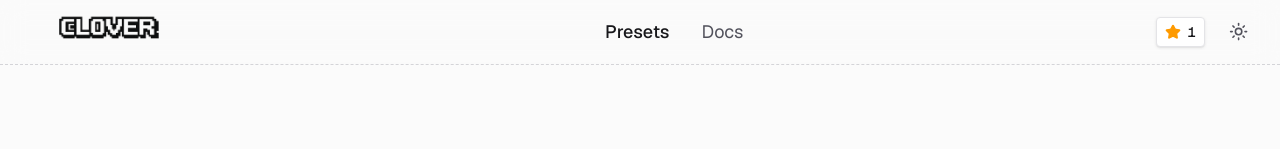
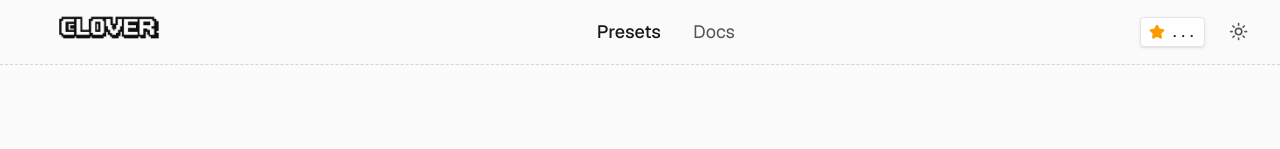
Before and after one commit to clover-kit/Clover, a Next.js app: page /presets in a window 1280 px wide. Shown: the top 149 px of the page. Built offline with nearby package versions, Linux system fonts and the light colour scheme; no server answers.

Commit message:
feature:github star

```diff
--- a/app/docs/page.tsx
+++ b/app/docs/page.tsx
@@ -3,6 +3,7 @@
 import React from "react";
 import Image from "next/image";
 import Link from "next/link";
+import { GithubStars } from "@/components/github-stars";
 import { useTheme } from "next-themes";
 import { Star, Moon, Sun, ChevronRight, Terminal, Copy, Check, Info, Github } from "lucide-react";
 import { useState } from "react";
@@ -32,10 +33,7 @@ export default function DocsPage() {
                     </div>
 
                     <div className="flex items-center gap-4">
-                        <div className="hidden sm:flex items-center gap-1.5 border border-zinc-200 dark:border-zinc-800 bg-white dark:bg-zinc-900 px-2 py-1 rounded shadow-sm">
-                            <Star className="w-4 h-4 text-amber-500 fill-amber-500" />
-                            <span className="text-sm font-medium font-mono text-zinc-900 dark:text-zinc-100">1</span>
-                        </div>
+                        <GithubStars />
                         <button
                             onClick={() => setTheme(theme === "dark" ? "light" : "dark")}
                             className="relative p-2 hover:bg-zinc-100 dark:hover:bg-zinc-800 rounded-full transition-colors"
--- a/app/page.tsx
+++ b/app/page.tsx
@@ -3,6 +3,7 @@
 import React from "react";
 import Image from "next/image";
 import Link from "next/link";
+import { GithubStars } from "@/components/github-stars";
 import { motion } from "framer-motion";
 import { useTheme } from "next-themes";
 import {
@@ -53,10 +54,7 @@ export default function LandingPage() {
           </div>
 
           <div className="flex items-center gap-4">
-            <div className="hidden sm:flex items-center gap-1.5 border border-zinc-200 dark:border-zinc-800 bg-white dark:bg-zinc-900 px-2 py-1 rounded shadow-sm">
-              <Star className="w-4 h-4 text-amber-500 fill-amber-500" />
-              <span className="text-sm font-medium font-mono text-zinc-900 dark:text-zinc-100">1</span>
-            </div>
+            <GithubStars />
             <button
               onClick={() => setTheme(theme === "dark" ? "light" : "dark")}
               className="relative p-2 hover:bg-zinc-100 dark:hover:bg-zinc-800 rounded-full transition-colors"
--- a/app/playground/page.tsx
+++ b/app/playground/page.tsx
@@ -3,6 +3,7 @@
 import React, { useState, useEffect, Suspense } from "react";
 import Image from "next/image";
 import Link from "next/link";
+import { GithubStars } from "@/components/github-stars";
 import { useSearchParams } from "next/navigation";
 import { motion, Variants } from "framer-motion";
 import { useTheme } from "next-themes";
@@ -447,10 +448,7 @@ export default function LiveTextPlayground() {
                     </div>
 
                     <div className="flex items-center gap-4">
-                        <div className="hidden sm:flex items-center gap-1.5 border border-zinc-200 dark:border-zinc-800 bg-white dark:bg-zinc-900 px-2 py-1 rounded shadow-sm">
-                            <Star className="w-4 h-4 text-amber-500 fill-amber-500" />
-                            <span className="text-sm font-medium font-mono text-zinc-900 dark:text-zinc-100">1</span>
-                        </div>
+                        <GithubStars />
                         <button
                             onClick={() => setTheme(theme === "dark" ? "light" : "dark")}
                             className="relative p-2 hover:bg-zinc-100 dark:hover:bg-zinc-800 rounded-full transition-colors"
--- a/app/presets/page.tsx
+++ b/app/presets/page.tsx
@@ -3,6 +3,7 @@
 import React, { useState, useEffect } from "react";
 import Image from "next/image";
 import Link from "next/link";
+import { GithubStars } from "@/components/github-stars";
 import { motion } from "framer-motion";
 import { useTheme } from "next-themes";
 import { Star, Moon, Sun, ArrowRight, Zap, Terminal, AlignLeft, Sparkles, Copy, Monitor, Smartphone, RotateCcw, MoveVertical, Video, Search, Github } from "lucide-react";
@@ -102,10 +103,7 @@ export default function PresetsPage() {
                     </div>
 
                     <div className="flex items-center gap-4">
-                        <div className="hidden sm:flex items-center gap-1.5 border border-zinc-200 dark:border-zinc-800 bg-white dark:bg-zinc-900 px-2 py-1 rounded shadow-sm">
-                            <Star className="w-4 h-4 text-amber-500 fill-amber-500" />
-                            <span className="text-sm font-medium font-mono text-zinc-900 dark:text-zinc-100">1</span>
-                        </div>
+                        <GithubStars />
                         <button
                             onClick={() => setTheme(theme === "dark" ? "light" : "dark")}
                             className="relative p-2 hover:bg-zinc-100 dark:hover:bg-zinc-800 rounded-full transition-colors"
--- /dev/null
+++ b/components/github-stars.tsx
@@ -0,0 +1,28 @@
+"use client";
+
+import { useEffect, useState } from "react";
+import { Star } from "lucide-react";
+
+export function GithubStars() {
+    const [stars, setStars] = useState<number | null>(null);
+
+    useEffect(() => {
+        fetch("https://api.github.com/repos/clover-kit/Clover")
+            .then((res) => res.json())
+            .then((data) => {
+                if (data.stargazers_count) {
+                    setStars(data.stargazers_count);
+                }
+            })
+            .catch((err) => console.error("Failed to fetch stars", err));
+    }, []);
+
+    return (
+        <div className="hidden sm:flex items-center gap-1.5 border border-zinc-200 dark:border-zinc-800 bg-white dark:bg-zinc-900 px-2 py-1 rounded shadow-sm">
+            <Star className="w-4 h-4 text-amber-500 fill-amber-500" />
+            <span className="text-sm font-medium font-mono text-zinc-900 dark:text-zinc-100">
+                {stars !== null ? stars : "..."}
+            </span>
+        </div>
+    );
+}
```
Also changed, not shown: 1 other file (tests, documents, lock files or other folders).
